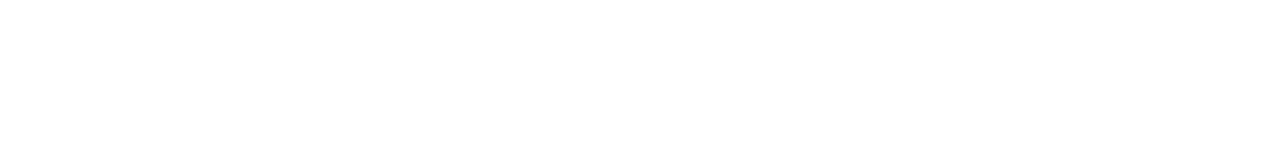
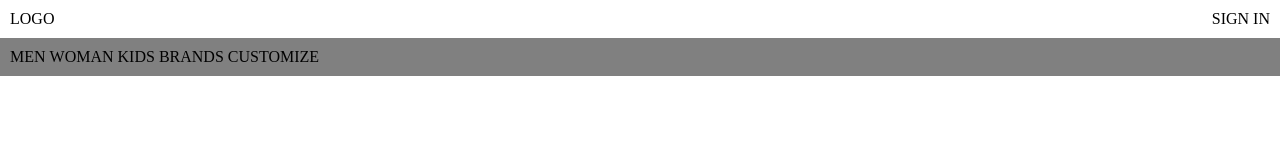
Before and after one commit to yuriikaterlin/Home-project, a plain HTML site: page own_project/index.html in a window 1280 px wide. Drawn offline with Linux system fonts and the light colour scheme.

```diff
--- a/own_project/css/style.css
+++ b/own_project/css/style.css
@@ -0,0 +1,40 @@
+
+body {
+	margin: 0;
+}
+
+.logo ul {
+	list-style-type: none;
+	margin: 0;
+	padding: 0;
+	background-color: white;
+	padding: 10px;
+}
+
+.logo li {
+	display: inline-block;
+}
+
+.logo li a {
+	text-decoration: none;
+	padding: 0;
+	color: black;
+}
+
+.navi-bar ul {
+	list-style-type: none;
+	margin: 0;
+	padding: 0;
+	background-color: grey;
+	padding: 10px;
+}
+
+.navi-bar li {
+	display: inline-block;
+}
+
+.navi-bar li a {
+	text-decoration: none;
+	padding: 0;
+	color: black;
+}
--- a/own_project/index.html
+++ b/own_project/index.html
@@ -1,13 +1,51 @@
 <!DOCTYPE html>
 <html>
 <head>
-	<title>ONLINE Outlet</title>
+	<title>Casual UKRAINE</title>
 	<meta charset=UTF-8">
 	<meta name="viewport" content="width=device-width, initial-scale=1">
 	<link rel="stylesheet" type="text/css" href="css/style.css">
-
+	<link href="https://fonts.googleapis.com/css?family=Work+Sans:400,700" rel="stylesheet">
 </head>
 <body>
 
+<!--menu-->
+
+	<div class="logo">
+		<ul>
+			<li><a href="#" class="top-sign-left">LOGO</a></li>
+			<li style="float: right;"><a href="#" class="top-sign-right">SIGN IN</a></li>
+		</ul>
+	</div>
+
+			<div class="navi-bar">
+				<ul>
+					<li><a href="#" class="top-button">MEN</a></li>
+					<li><a href="#" class="top-button">WOMAN</a></li>
+					<li><a href="#" class="top-button">KIDS</a></li>
+					<li><a href="#" class="top2-button">BRANDS</a></li>
+					<li><a href="#" class="top2-button">CUSTOMIZE</a></li>
+				</ul>
+
+		</div>
+
+
+
+
+
+
+
+
+
+
+
+
+
+
+
+
+
+</nav>
+
 </body>
 </html>
```
